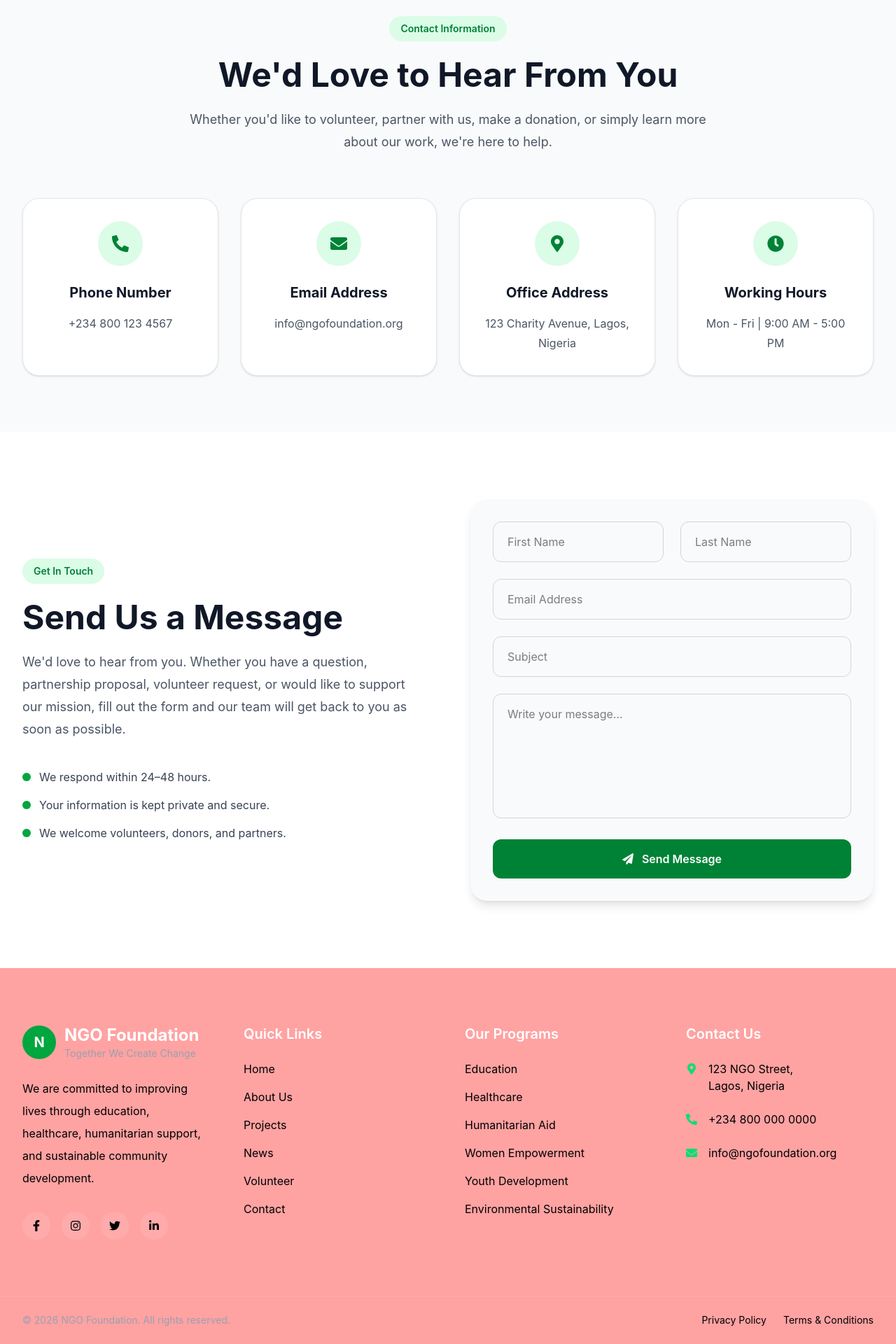
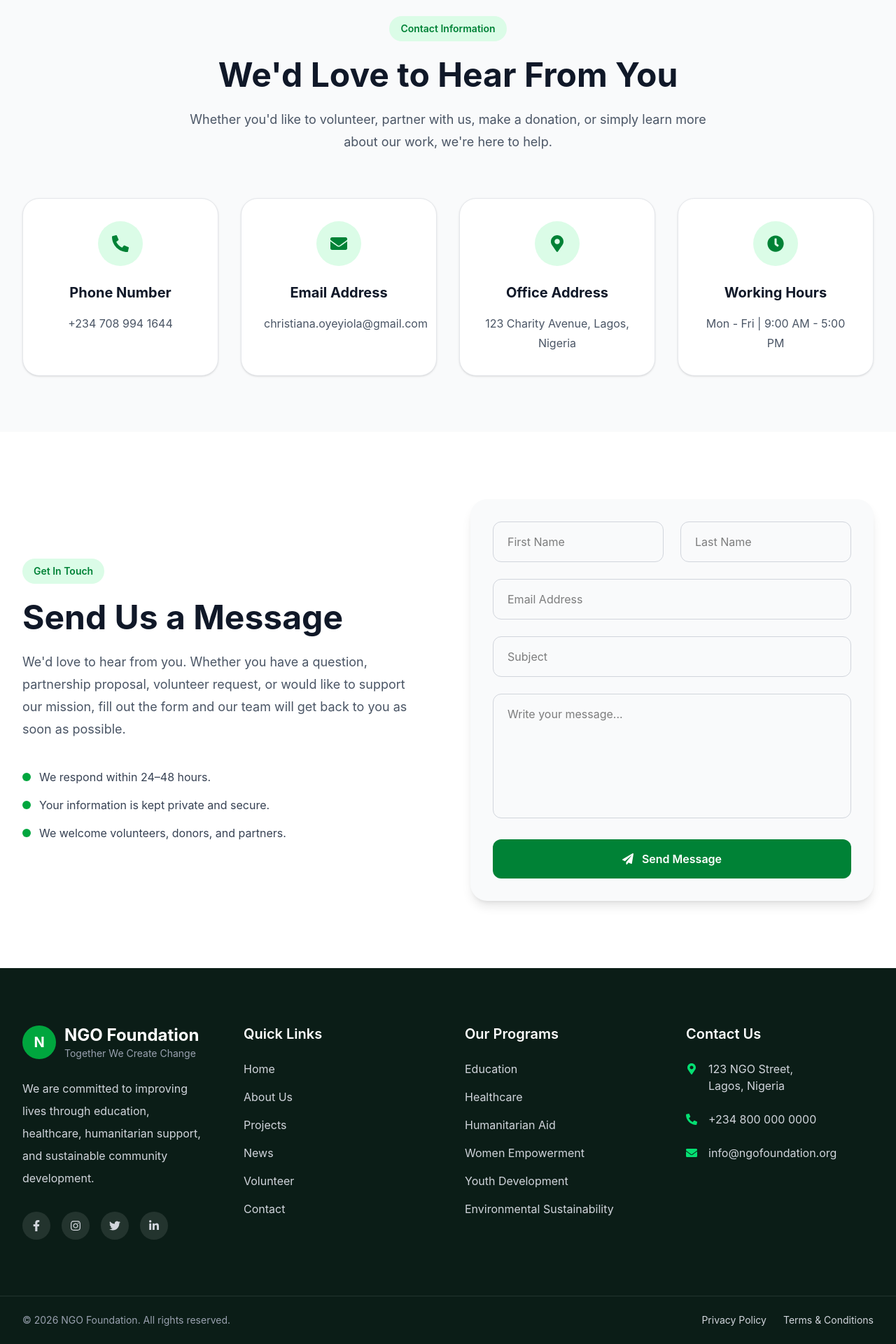
Before and after one commit to GAMSH655/brightbloom, a React (Vite) app: page /contact in a window 1280 px wide. Shown: the part 497-2417 px from the top of the page at 70% size. Built offline with nearby package versions, Linux system fonts and the light colour scheme.

Commit message:
added few changes

```diff
--- a/src/Contact/ContactInfo.jsx
+++ b/src/Contact/ContactInfo.jsx
@@ -11,13 +11,13 @@ const contactDetails = [
     id: 1,
     icon: <FaPhoneAlt />,
     title: "Phone Number",
-    info: "+234 800 123 4567",
+    info: "+234 708 994 1644",
   },
   {
     id: 2,
     icon: <FaEnvelope />,
     title: "Email Address",
-    info: "info@ngofoundation.org",
+    info: "christiana.oyeyiola@gmail.com",
   },
   {
     id: 3,
--- a/src/components/Footer.jsx
+++ b/src/components/Footer.jsx
@@ -12,7 +12,7 @@ import { Link } from "react-router-dom";
 
 const Footer = () => {
   return (
-    <footer className="bg-[#0B1D17] bg-red-300">
+    <footer className="bg-[#0B1D17] text-gray-300">
       {/* Top Section */}
       <div className="max-w-7xl mx-auto px-6 lg:px-8 py-20">
         <div className="grid gap-12 md:grid-cols-2 lg:grid-cols-4">
```
